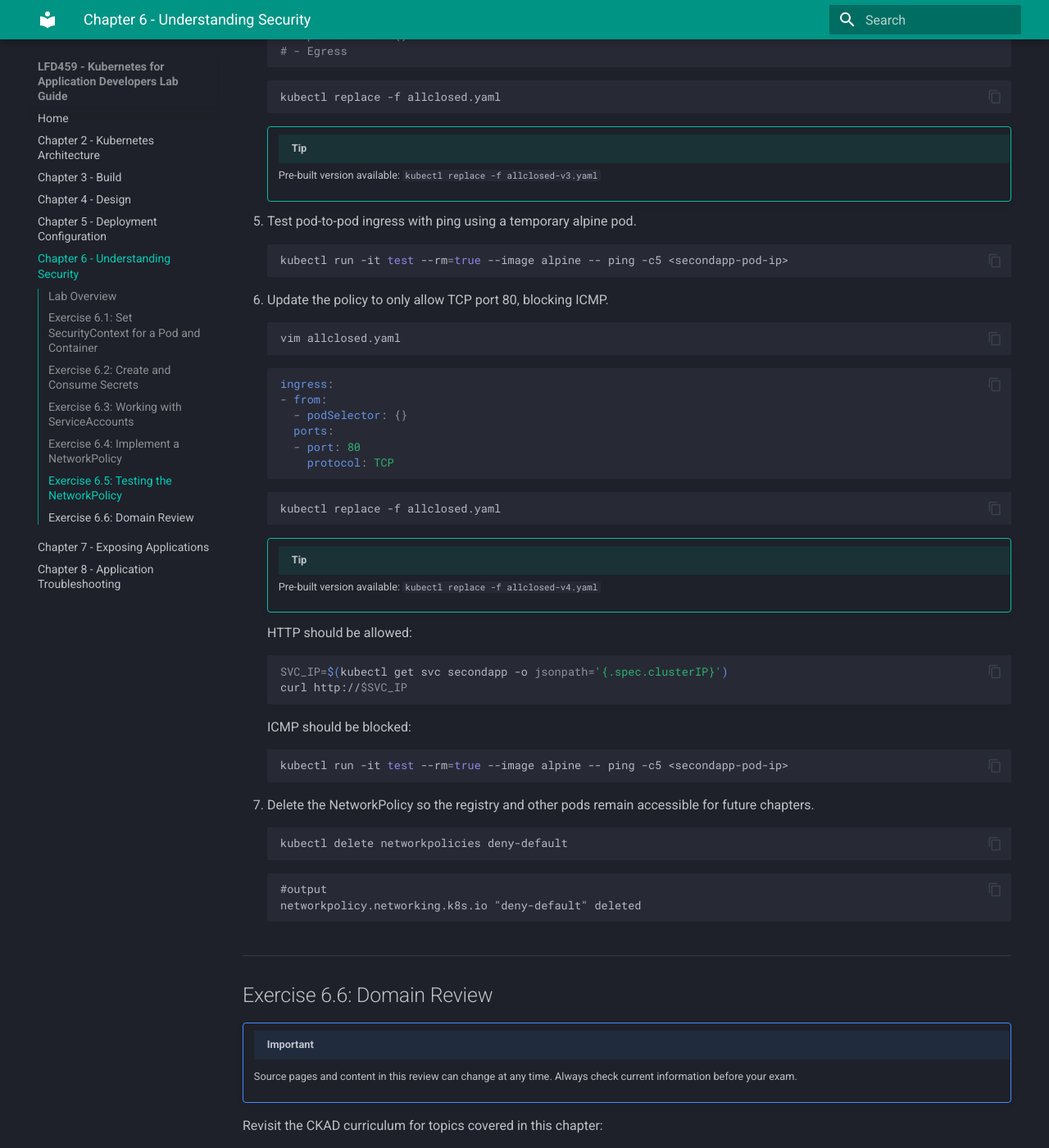
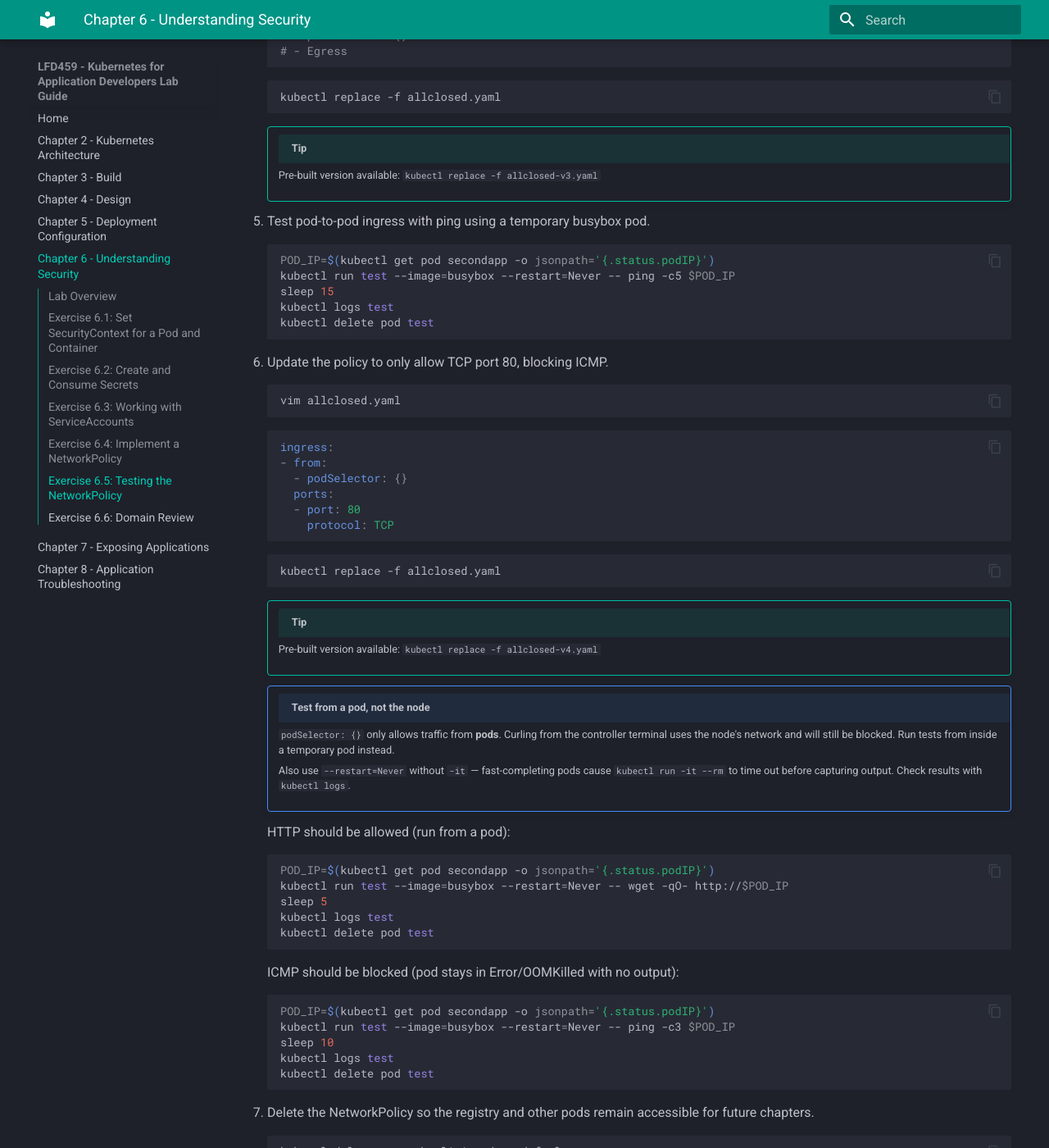
Before and after one commit to helmsman-k8s/lfd459-labs, an MkDocs documentation site: the page built from docs/ch06_labs.md, in a window 1280 px wide and 1400 px high, scrolled down 10874 px. Shown: the whole window at 82% size. Built offline with MkDocs 1.6.1 and Material for MkDocs 9.7.7, drawn with Linux system fonts in a browser that asks for light colours.

````diff
--- a/docs/ch06_labs.md
+++ b/docs/ch06_labs.md
@@ -620,10 +620,14 @@
     !!! tip
         Pre-built version available: `kubectl replace -f allclosed-v3.yaml`
 
-5. Test pod-to-pod ingress with ping using a temporary alpine pod.
+5. Test pod-to-pod ingress with ping using a temporary busybox pod.
 
     ```bash
-    kubectl run -it test --rm=true --image alpine -- ping -c5 <secondapp-pod-ip>
+    POD_IP=$(kubectl get pod secondapp -o jsonpath='{.status.podIP}')
+    kubectl run test --image=busybox --restart=Never -- ping -c5 $POD_IP
+    sleep 15
+    kubectl logs test
+    kubectl delete pod test
     ```
 
 6. Update the policy to only allow TCP port 80, blocking ICMP.
@@ -648,17 +652,29 @@
     !!! tip
         Pre-built version available: `kubectl replace -f allclosed-v4.yaml`
 
-    HTTP should be allowed:
+    !!! note "Test from a pod, not the node"
+        `podSelector: {}` only allows traffic from **pods**. Curling from the controller terminal uses the node's network and will still be blocked. Run tests from inside a temporary pod instead.
+
+        Also use `--restart=Never` without `-it` — fast-completing pods cause `kubectl run -it --rm` to time out before capturing output. Check results with `kubectl logs`.
+
+    HTTP should be allowed (run from a pod):
 
     ```bash
-    SVC_IP=$(kubectl get svc secondapp -o jsonpath='{.spec.clusterIP}')
-    curl http://$SVC_IP
+    POD_IP=$(kubectl get pod secondapp -o jsonpath='{.status.podIP}')
+    kubectl run test --image=busybox --restart=Never -- wget -qO- http://$POD_IP
+    sleep 5
+    kubectl logs test
+    kubectl delete pod test
     ```
 
-    ICMP should be blocked:
+    ICMP should be blocked (pod stays in Error/OOMKilled with no output):
 
     ```bash
-    kubectl run -it test --rm=true --image alpine -- ping -c5 <secondapp-pod-ip>
+    POD_IP=$(kubectl get pod secondapp -o jsonpath='{.status.podIP}')
+    kubectl run test --image=busybox --restart=Never -- ping -c3 $POD_IP
+    sleep 10
+    kubectl logs test
+    kubectl delete pod test
     ```
 
 7. Delete the NetworkPolicy so the registry and other pods remain accessible for future chapters.
````
